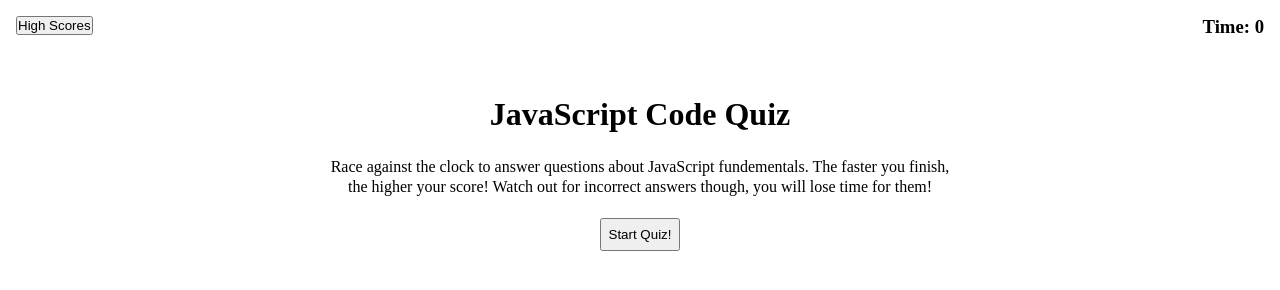
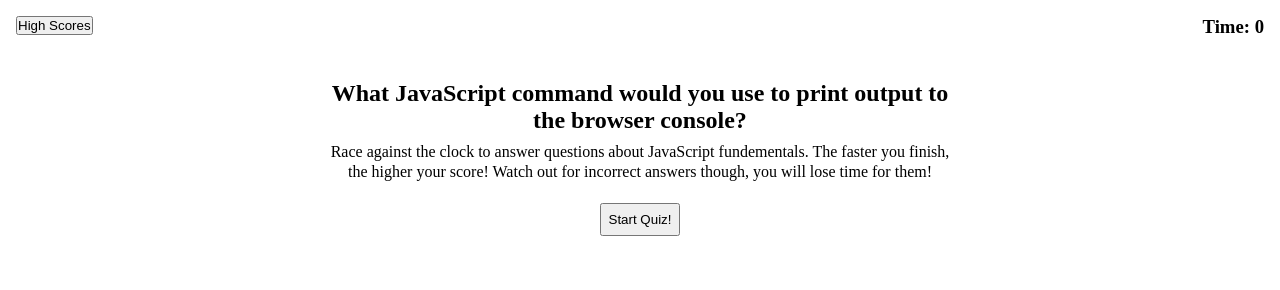
Before and after one commit to HuhnDaniel/code-quiz, a plain HTML site: page index.html in a window 1280 px wide. Both pictures are taken after a click on the button "Start Quiz!". Drawn offline with Linux system fonts and the light colour scheme.

Commit message:
start button adds question, removes title

```diff
--- a/index.html
+++ b/index.html
@@ -14,13 +14,17 @@
 	</header>
 
 	<main id="quiz_wrapper">
-		<h1 id="title">JavaScript Code Quiz</h1>
-		<p id="description">
-			Race against the clock to answer questions about JavaScript fundementals.
-			The faster you finish, the higher your score!  Watch out for incorrect answers
-			though, you will lose time for them!
-		</p>
-		<button id="startBtn">Start Quiz!</button>
+		<section class="quiz_prompt">
+			<h1 id="title">JavaScript Code Quiz</h1>
+		</section>
+		<section class="quiz_answers">
+			<article id="description">
+				Race against the clock to answer questions about JavaScript fundementals.
+				The faster you finish, the higher your score!  Watch out for incorrect answers
+				though, you will lose time for them!
+			</article>
+		</section>
+		<button id="startBtn" onclick="startQuiz()">Start Quiz!</button>
 	</main>
 
 <script src="script.js"></script>
--- a/script.js
+++ b/script.js
@@ -1,7 +1,18 @@
 var start = document.querySelector("#startBtn");
+var quizPrompt = document.querySelector(".quiz_prompt");
+var title = document.querySelector("#title");
+// variable to hold questions/answers
+var questionsArr = [
+	["What JavaScript command would you use to print output to the browser console?", "A: console.log()", "B: alert()", "C: burgers", "D: for loop"]
+];
 
+// starts quiz when start button is clicked
 function startQuiz() {
+	// replace #title with question prompt
+	var question = document.createElement("h2");
+	question.textContent = questionsArr[0][0];
+	title.setAttribute("style", "display: none");
+	quizPrompt.append(question);
 
+	// make elements for each answer
 }
-
-start.addEventListener("click", startQuiz());
```
